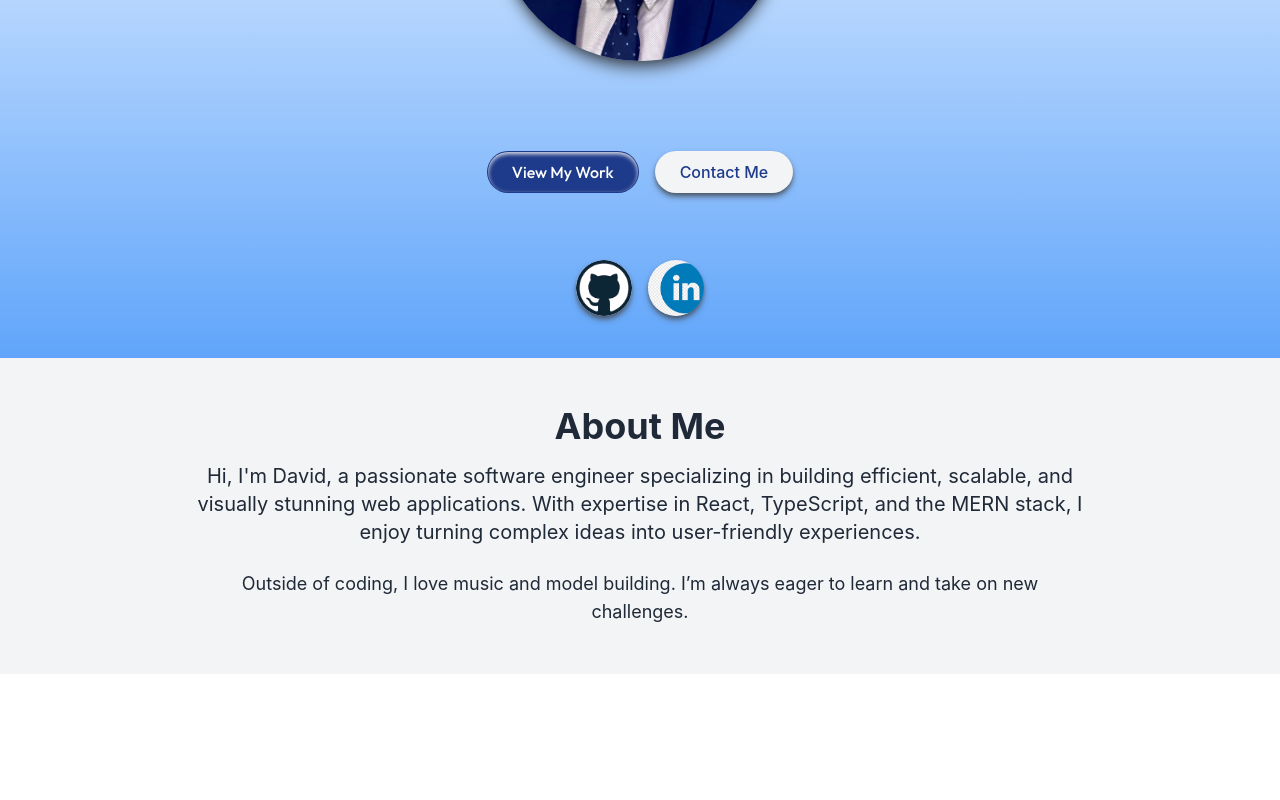
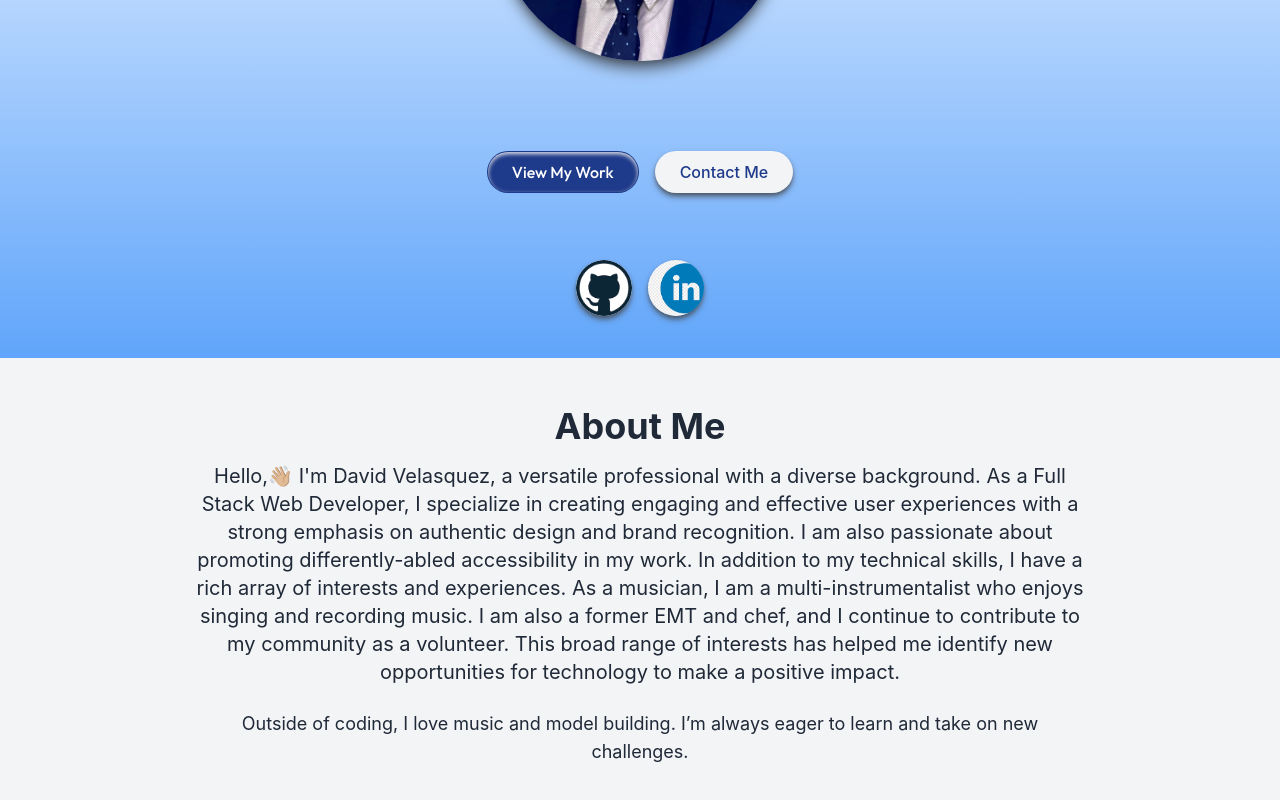
Before and after one commit to davidxv15/Portfolio-2, a React (Vite) app: page / in a window 1280 px wide. Shown: the part 530-1330 px from the top of the page. Before the commit the page ends 1204 px from the top, so only its background shows below. Built offline with nearby package versions, Linux system fonts and the light colour scheme; a web font is replaced by a local one.

Commit message:
about me

```diff
--- a/src/components/AboutMe.tsx
+++ b/src/components/AboutMe.tsx
@@ -6,9 +6,7 @@ const AboutMe: React.FC = () => {
       <div className="max-w-4xl mx-auto text-center">
         <h2 className="text-3xl sm:text-4xl font-bold mb-4">About Me</h2>
         <p className="text-lg sm:text-xl leading-relaxed mb-6">
-          Hi, I'm David, a passionate software engineer specializing in building efficient,
-          scalable, and visually stunning web applications. With expertise in React, TypeScript,
-          and the MERN stack, I enjoy turning complex ideas into user-friendly experiences.
+        Hello,👋🏼 I'm David Velasquez, a versatile professional with a diverse background. As a Full Stack Web Developer, I specialize in creating engaging and effective user experiences with a strong emphasis on authentic design and brand recognition. I am also passionate about promoting differently-abled accessibility in my work. In addition to my technical skills, I have a rich array of interests and experiences. As a musician, I am a multi-instrumentalist who enjoys singing and recording music. I am also a former EMT and chef, and I continue to contribute to my community as a volunteer. This broad range of interests has helped me identify new opportunities for technology to make a positive impact.
         </p>
         <p className="text-md sm:text-lg leading-relaxed">
           Outside of coding, I love music and model building.
```
